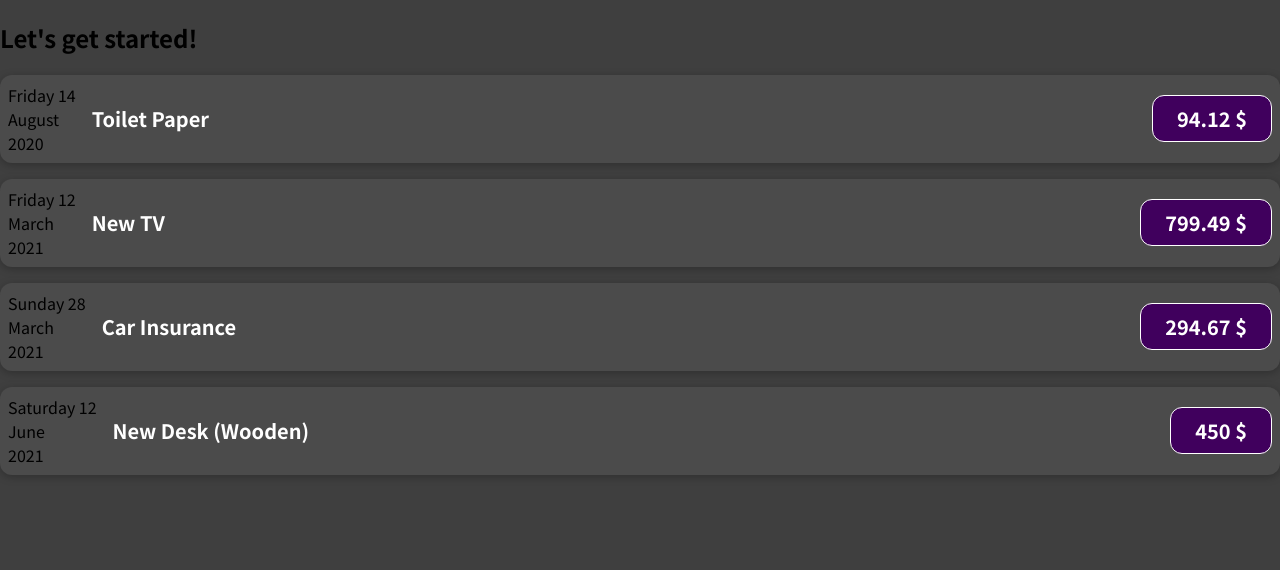
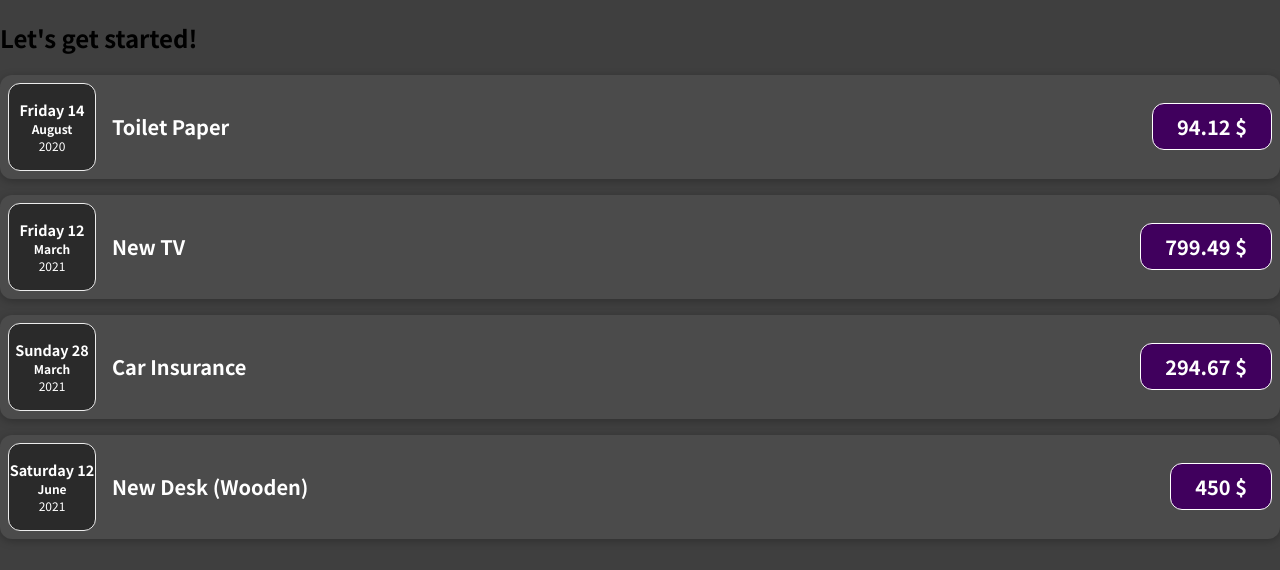
Before and after one commit to Leshista/ReactExpenseTracker, a JavaScript app: page / in a window 1280 px wide. Shown: the top 570 px of the page. Built offline with nearby package versions, Linux system fonts and the light colour scheme.

Commit message:
Learned how to split components and loan props beetwen them. Also copied the styles

```diff
--- a/src/App.js
+++ b/src/App.js
@@ -39,25 +39,25 @@
                 cost={expenses[0].cost}
                 currency={expenses[0].currency}
                 date={expenses[0].date}
-            ></ExpenseItem>
+            />
             <ExpenseItem
                 title={expenses[1].title}
                 cost={expenses[1].cost}
                 currency={expenses[1].currency}
                 date={expenses[1].date}
-            ></ExpenseItem>
+            />
             <ExpenseItem
                 title={expenses[2].title}
                 cost={expenses[2].cost}
                 currency={expenses[2].currency}
                 date={expenses[2].date}
-            ></ExpenseItem>
+            />
             <ExpenseItem
                 title={expenses[3].title}
                 cost={expenses[3].cost}
                 currency={expenses[3].currency}
                 date={expenses[3].date}
-            ></ExpenseItem>
+            />
         </div>
     );
 }
--- /dev/null
+++ b/src/components/ExpenseDate.css
@@ -0,0 +1,26 @@
+.expense-date {
+    display: flex;
+    flex-direction: column;
+    width: 5.5rem;
+    height: 5.5rem;
+    border: 1px solid #ececec;
+    background-color: #2a2a2a;
+    color: white;
+    border-radius: 12px;
+    align-items: center;
+    justify-content: center;
+}
+
+.expense-date__month {
+    font-size: 0.75rem;
+    font-weight: bold;
+}
+
+.expense-date__year {
+    font-size: 0.75rem;
+}
+
+.expense-date__day {
+    font-size: 0.9rem;
+    font-weight: bold;
+}
--- /dev/null
+++ b/src/components/ExpenseDate.js
@@ -0,0 +1,17 @@
+import './ExpenseDate.css';
+export default function ExpenseDate(props) {
+    let day = props.date.toLocaleString('en-GB', {
+        day: 'numeric',
+        weekday: 'long',
+    });
+    let month = props.date.toLocaleString('en-GB', { month: 'long' });
+    let year = props.date.toLocaleString('en-GB', { year: 'numeric' });
+
+    return (
+        <div className="expense-date">
+            <div className="expense-date__day">{day}</div>
+            <div className="expense-date__month">{month}</div>
+            <div className="expense-date__year">{year}</div>
+        </div>
+    );
+}
--- a/src/components/ExpenseItem.js
+++ b/src/components/ExpenseItem.js
@@ -1,24 +1,14 @@
+import ExpenseDate from './ExpenseDate';
 import './ExpenseItem.css';
 
 export default function ExpenseItem(props) {
-    let day = props.date.toLocaleString('en-GB', {
-        day: 'numeric',
-        weekday: 'long',
-    });
-    let month = props.date.toLocaleString('en-GB', { month: 'long' });
-    let year = props.date.toLocaleString('en-GB', { year: 'numeric' });
-
     let title = props.title;
 
     let price = props.cost + ' ' + props.currency;
 
     return (
         <div className="expense-item">
-            <div>
-                <div>{day}</div>
-                <div>{month}</div>
-                <div>{year}</div>
-            </div>
+            <ExpenseDate date={props.date} />
             <div className="expense-item__description">
                 <h2>{title}</h2>
                 <div className="expense-item__price">{price}</div>
```
Also changed, not shown: 1 other file (tests, documents, lock files or other folders).
